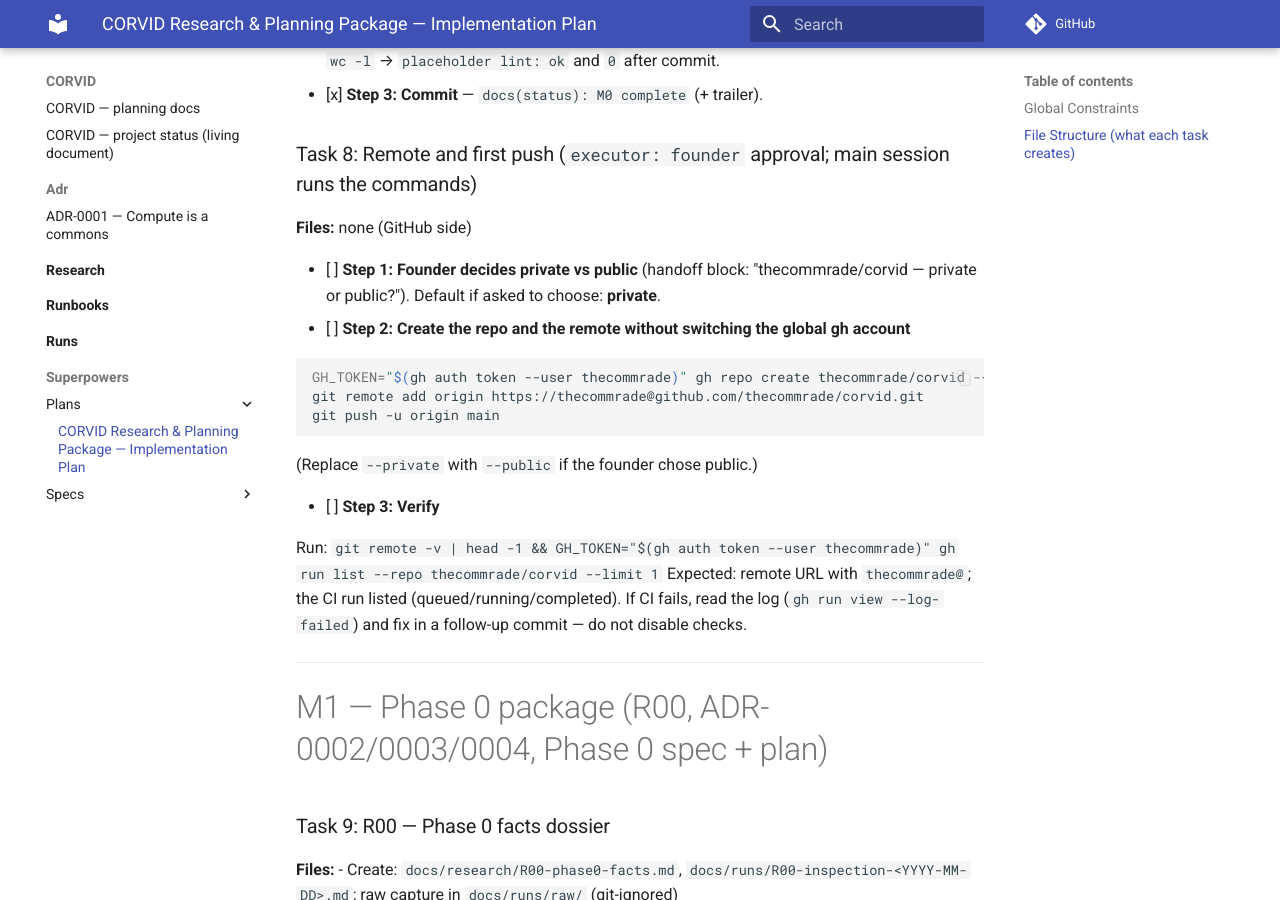
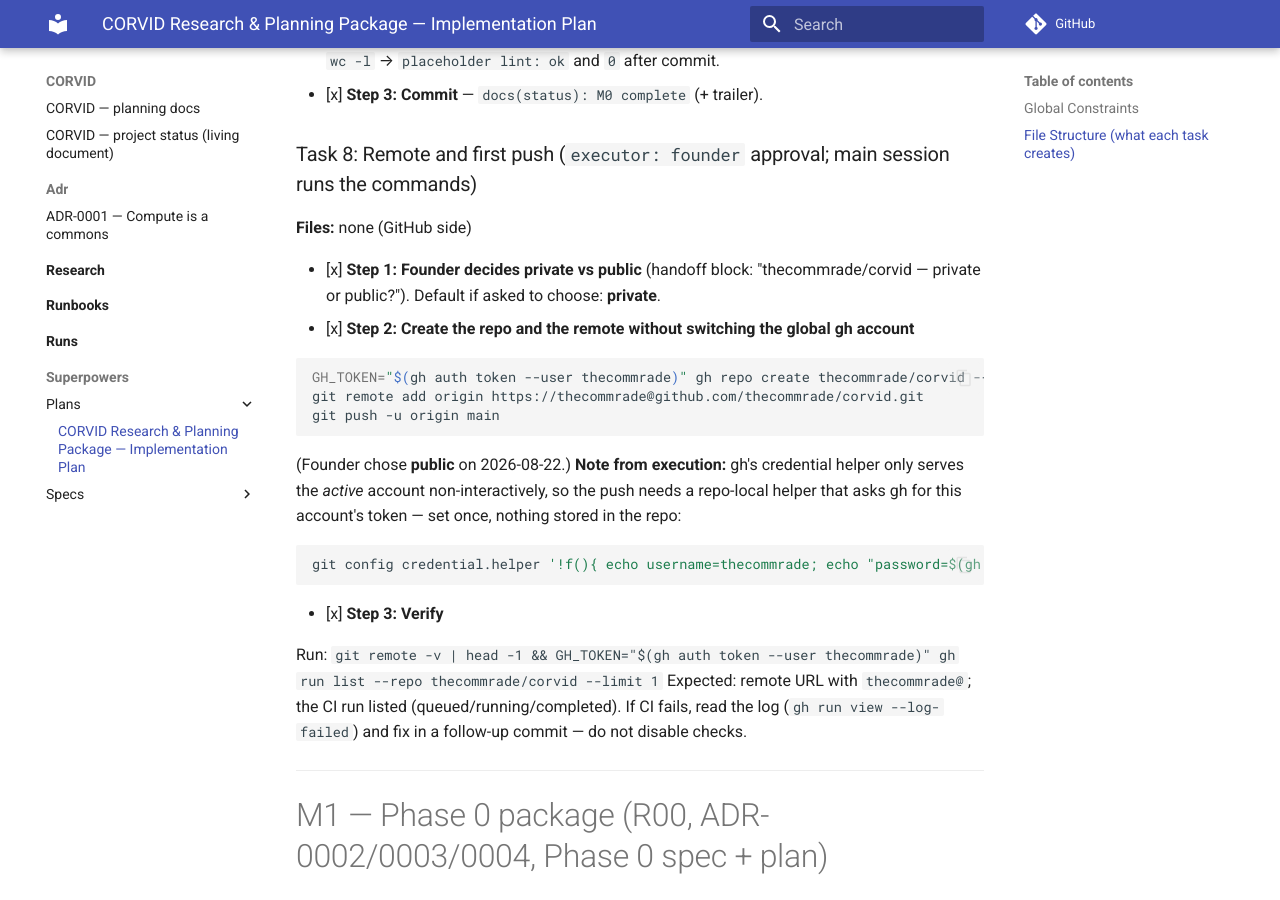
Before and after one commit to thecommrade/corvid, an MkDocs documentation site: the page built from docs/superpowers/plans/2026-08-22-corvid-research-and-planning-package.md, in a window 1280 px wide and 900 px high, scrolled down 15991 px. Built offline with MkDocs 1.6.1 and Material for MkDocs 9.7.7, drawn with Linux system fonts in a browser that asks for light colours; comment, search, counter and statistics services are not loaded.

Commit message:
docs: Task 8 done — public repo created and pushed; credential-helper note
Co-Authored-By: Claude Fable 5 <noreply@anthropic.com>
Claude-Session: https://claude.ai/code/session_01PLUYxUT5TiQ4AMJ7T7Nkrj

````diff
--- a/docs/superpowers/plans/2026-08-22-corvid-research-and-planning-package.md
+++ b/docs/superpowers/plans/2026-08-22-corvid-research-and-planning-package.md
@@ -714,17 +714,21 @@ Co-Authored-By: Claude Fable 5 <noreply@anthropic.com>"
 
 **Files:** none (GitHub side)
 
-- [ ] **Step 1: Founder decides private vs public** (handoff block: "thecommrade/corvid — private or public?"). Default if asked to choose: **private**.
-- [ ] **Step 2: Create the repo and the remote without switching the global gh account**
+- [x] **Step 1: Founder decides private vs public** (handoff block: "thecommrade/corvid — private or public?"). Default if asked to choose: **private**.
+- [x] **Step 2: Create the repo and the remote without switching the global gh account**
 
 ```bash
 GH_TOKEN="$(gh auth token --user thecommrade)" gh repo create thecommrade/corvid --private --description "CORVID — a friends-scale compute co-op (planning)" --disable-wiki
 git remote add origin https://thecommrade@github.com/thecommrade/corvid.git
 git push -u origin main
 ```
-(Replace `--private` with `--public` if the founder chose public.)
+(Founder chose **public** on 2026-08-22.) **Note from execution:** gh's credential helper only serves the *active* account non-interactively, so the push needs a repo-local helper that asks gh for this account's token — set once, nothing stored in the repo:
 
-- [ ] **Step 3: Verify**
+```bash
+git config credential.helper '!f(){ echo username=thecommrade; echo "password=$(gh auth token --user thecommrade)"; }; f'
+```
+
+- [x] **Step 3: Verify**
 
 Run: `git remote -v | head -1 && GH_TOKEN="$(gh auth token --user thecommrade)" gh run list --repo thecommrade/corvid --limit 1`
 Expected: remote URL with `thecommrade@`; the CI run listed (queued/running/completed). If CI fails, read the log (`gh run view --log-failed`) and fix in a follow-up commit — do not disable checks.
````
Also changed, not shown: docs/status.md (+1 -1 lines).
